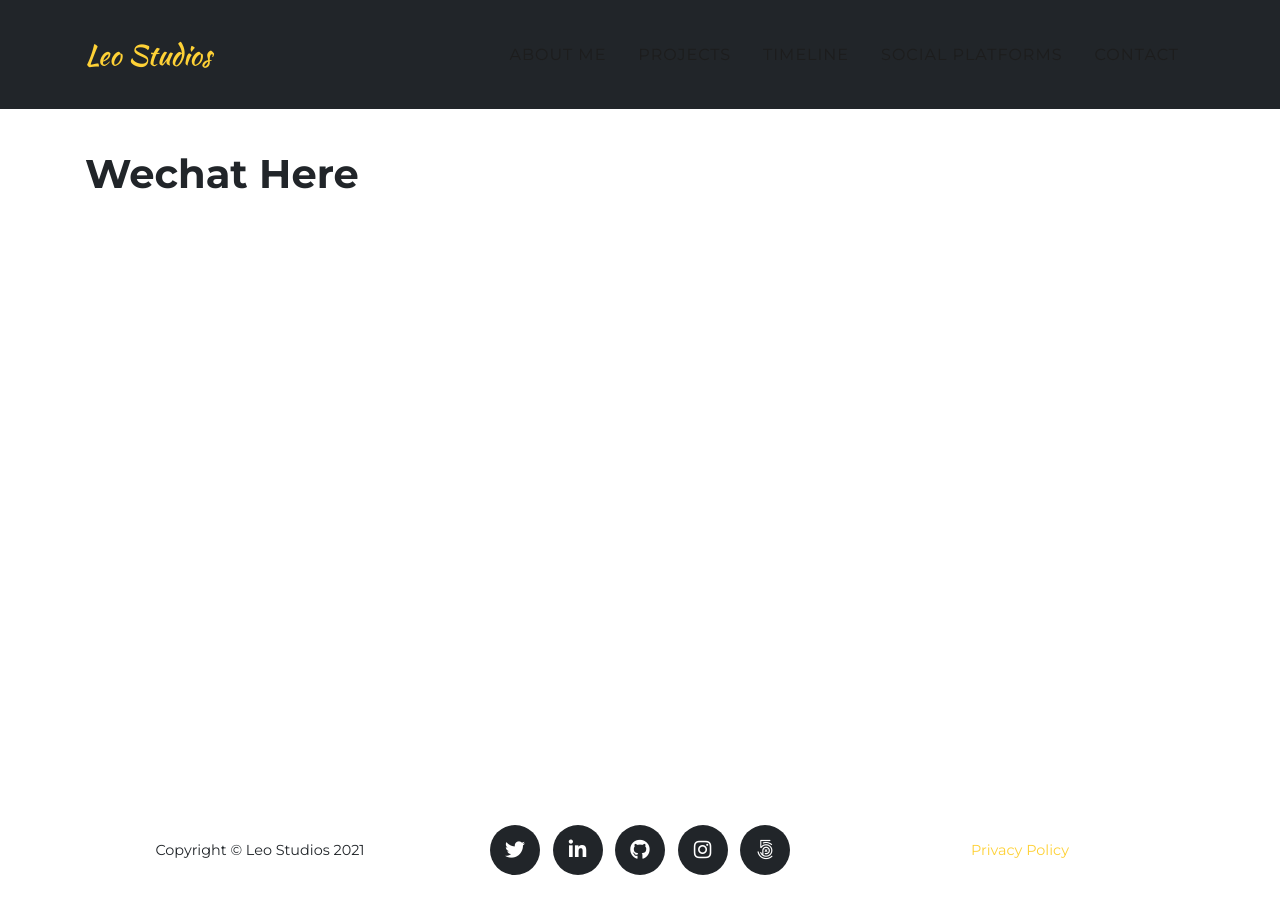
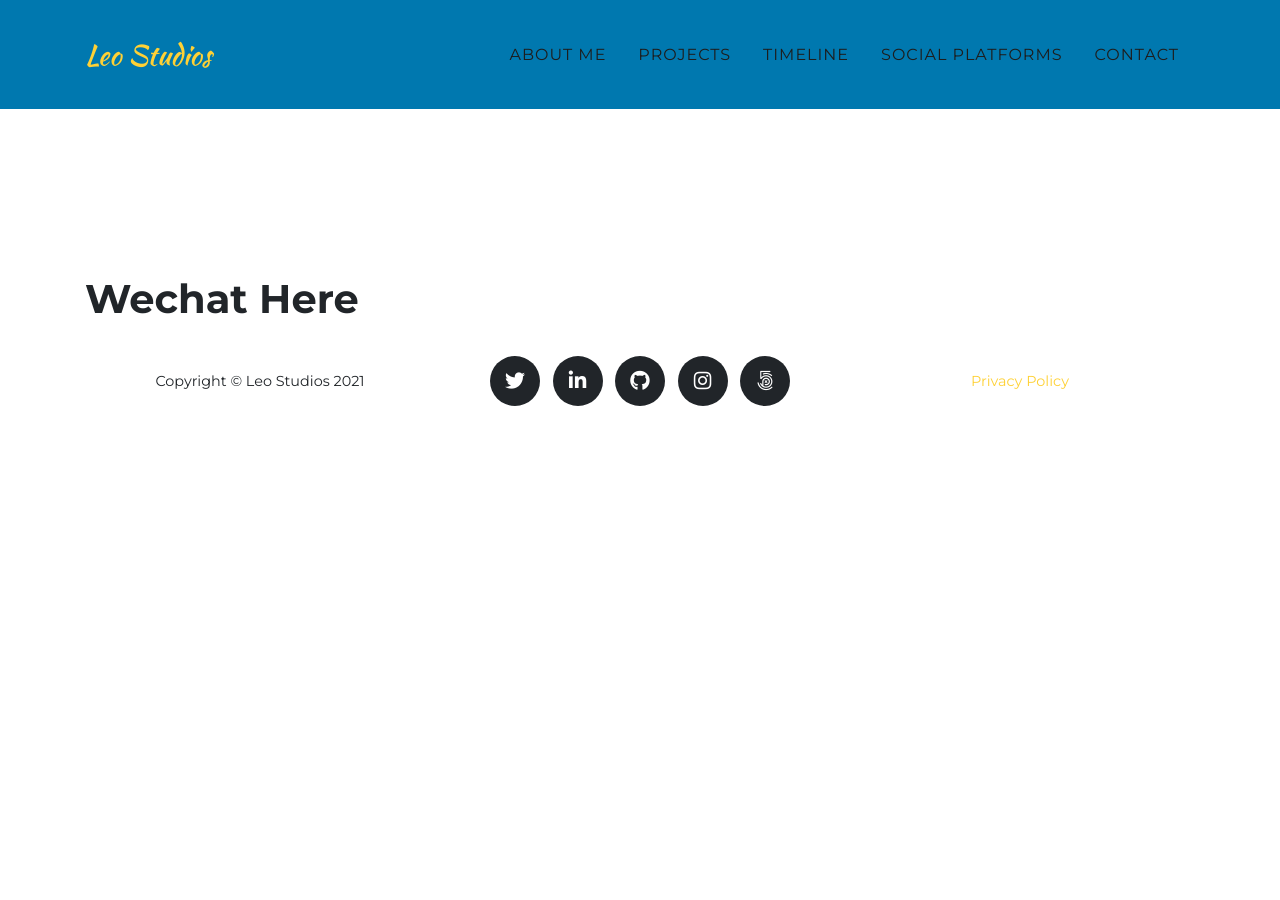
Before and after one commit to LeoAokma/LeoHe.github.io, a Jekyll site: the page built from wechat.md, in a window 1280 px wide. Built offline with Jekyll 4.4.1, drawn with Linux system fonts in a browser that asks for light colours; some web fonts are replaced; our own code applies the rules of GitHub Pages for plain Markdown files.

Commit message:
Reconstructing

```diff
--- a/_includes/nav.html
+++ b/_includes/nav.html
@@ -1,7 +1,7 @@
 <!-- Navigation -->
-  <nav class="navbar navbar-expand-lg navbar-dark fixed-top" id="mainNav" style="background-color:#212529">
+  <nav class="navbar navbar-expand-lg navbar-dark fixed-top" id="mainNav" style="background-color: rgb(0, 120, 175)">
     <div class="container">
-	  <a class="navbar-brand js-scroll-trigger" href="{{ site.baseurl }}/#">
+	  <a class="navbar-brand js-scroll-trigger" href="{{ site.baseurl }}/">
           {%- if site.logo -%}
             <img height="{{ site.logo.height | default: 52 }}" src="{{ site.logo.path }}"/>
           {%- else -%}
--- a/_includes/wechat.html
+++ b/_includes/wechat.html
@@ -1,4 +1,7 @@
+{% include nav.html %}
+
 <!-- Wechat -->
+<section class="page-section" id="{{ site.data.sitetext.wechat.section | default: "wechat" }}">
   <div class="container">
       <div class="row">
         <div class="col-lg-12 text-center">
@@ -6,4 +9,5 @@
           <h3 class="section-subheading text-muted">{{ site.data.sitetext.wechat.abstract | markdownify }}</h3>
         </div>
       </div>
+</section>
 <!-- End Wechat -->
--- /dev/null
+++ b/_layouts/page2.html
@@ -0,0 +1,14 @@
+---
+layout: default
+---
+{% include wechat.html %}
+
+{% if page.background == "grey" or page.background == "gray" %}
+<script>
+document.getElementById("page-top").className="bg-light";
+</script>
+{% endif %}
+
+<div class="container" id="pagecontainer">
+{{ content }}
+</div>
--- a/_sass/layout/_wechat.scss
+++ b/_sass/layout/_wechat.scss
@@ -1,15 +1,15 @@
-// Styling for the portfolio section
-#photo {
-    .photo-item {
+// Styling for the wechat section
+#wechat {
+    .wechat-item {
       right: 0;
       margin: 0 0 15px;
-      .photo-link {
+      .wechat-link {
         position: relative;
         display: block;
         max-width: 400px;
         margin: 0 auto;
         cursor: pointer;
-        .photo-hover {
+        .wechat-hover {
           position: absolute;
           width: 100%;
           height: 100%;
@@ -21,7 +21,7 @@
           &:hover {
             opacity: 1;
           }
-          .photo-hover-content {
+          .wechat-hover-content {
             font-size: 20px;
             position: absolute;
             top: 50%;
@@ -40,7 +40,7 @@
           }
         }
       }
-      .photo-caption {
+      .wechat-caption {
         max-width: 400px;
         margin: 0 auto;
         padding: 25px;
```
Also changed, not shown: _data/sitetext.yml (+5 -5 lines), wechat.md (+1 -0 lines), .github/FUNDING.yml, assets/img/timeline/amu.png (added), assets/img/timeline/blzx.jpg (added), 3 other files. Lines whose indentation alone changed are shown as unchanged.
